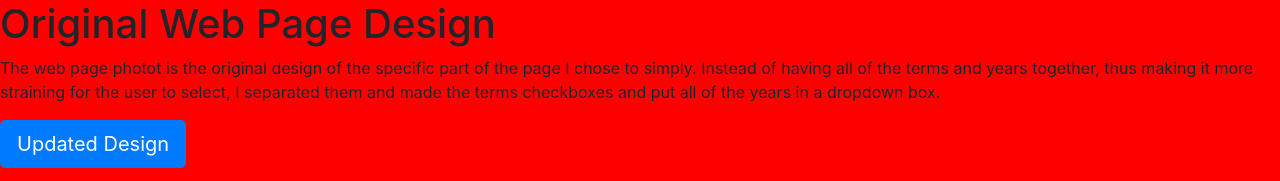
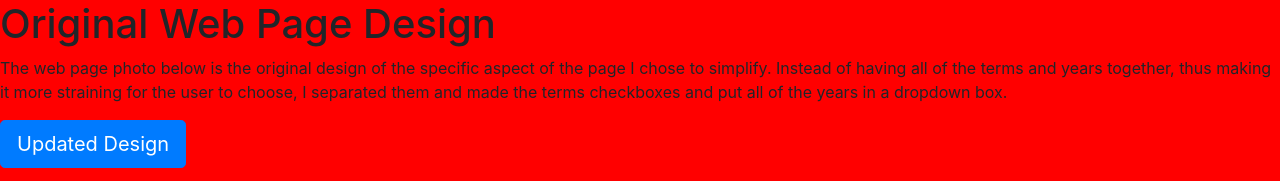
Before and after one commit to JGantDill/Final-Project, a plain HTML site: page index2.html in a window 1280 px wide. Shown: the top 181 px of the page. Drawn offline with nearby package versions, Linux system fonts and the light colour scheme.

Commit message:
Update index2.html

```diff
--- a/index2.html
+++ b/index2.html
@@ -1,3 +1,7 @@
+<!-- partial:index.partial.html -->
+<!-- Name: Gant Dill -->
+<!-- Assignment: Final Project -->
+<!-- Date: 12/04/19-->
 <!DOCTYPE html>
 <html lang="en" >
 <head>
@@ -6,17 +10,13 @@
   <link rel='stylesheet' href='https://cdnjs.cloudflare.com/ajax/libs/twitter-bootstrap/4.1.3/css/bootstrap.min.css'><link rel="stylesheet" href="./style2.css">
 </head>
 <body>
-<!-- partial:index.partial.html -->
-<!-- Name: Gant Dill -->
-<!-- Assignment: Final Project -->
-<!-- Date: 12/04/19-->
 <div class="body">
   <!-- Main heading of webpage -->
   <h1>Original Web Page Design</h1>
   <!-- Description of what I did -->
-  <p>The web page photot is the original design of the specific part of the page I chose to simply. Instead of having all of the terms and years together, thus making it more straining for the user to select, I separated them and made the terms checkboxes
+  <p>The web page photo below is the original design of the specific aspect of the page I chose to simplify. Instead of having all of the terms and years together, thus making it more straining for the user to choose, I separated them and made the terms checkboxes
     and put all of the years in a dropdown box.</p>
-  <!-- Links to updated design and GitHub Repo  -->
+  <!-- Links to updated design and GitHub repo  -->
   <p><a class="btn btn-primary btn-lg" href="index.html" role="button">Updated Design</a></p>
 </div>
 <div class="second link">
```
